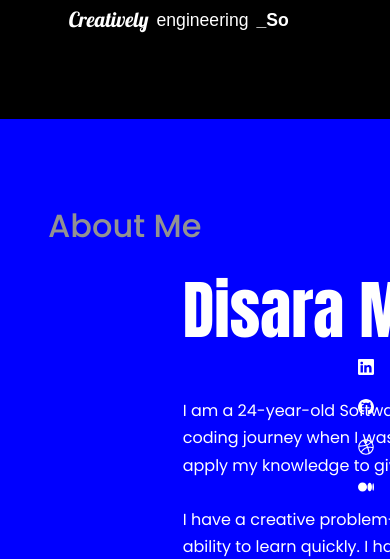
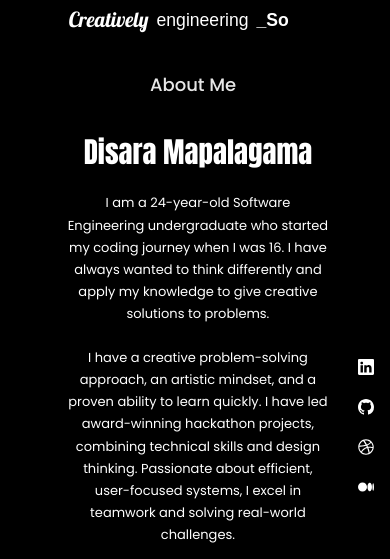
Before and after one commit to disara7/portfolio, a React (Create React App) app: page / in a window 390 px wide. Shown: the part 293-852 px from the top of the page. Built offline with nearby package versions, Linux system fonts and the light colour scheme.

Commit message:
about section

```diff
--- a/src/components/about/About.jsx
+++ b/src/components/about/About.jsx
@@ -69,7 +69,7 @@ const About = () => {
               I am a 24-year-old Software Engineering undergraduate who started my coding journey when I was 16. I have always wanted to think differently and apply my knowledge to give creative solutions to problems.
               <br /><br />I have a creative problem-solving approach, an artistic mindset, and a proven ability to learn quickly. I have led award-winning hackathon projects, combining technical skills and design thinking. Passionate about efficient, user-focused systems, I excel in teamwork and solving real-world challenges.
             </p>
-
+            <br />
             <h4 className='about__style fade-in'>Education:</h4>
             <ul className='educard fade-in about__style'>
               <li>BSc. (Hons) in Software Engineering - Sabaragamuwa University of Sri Lanka</li>
--- a/src/components/about/about.css
+++ b/src/components/about/about.css
@@ -1,26 +1,16 @@
 @import url('https://fonts.googleapis.com/css2?family=Anton&display=swap');
 
-.about h2{
-  margin-top: 0rem;
+.about{
+  left: 15%;
 }
 
-.about{
-  background-color: yellow;
-
-}
 .about__container {
     display: grid;
     grid-template-columns: 60% 35%;
     gap: 15%;
-
-}
-
-.photo {
-  display: none;
 }
 
 .fullname{
-    margin-top: -1.5rem;
     margin-bottom: 1rem;
     font-size: 4rem;
     font-family: 'Anton', sans-serif;
@@ -32,21 +22,13 @@
     color: white;
 }
 
-.number h2{
-  margin-top: 10rem;
-}
-
 .number__description {
-  margin-top: 3rem;
     font-size: 2rem;
     color: white;
 }
 
-
 .about__style {
-    margin-left: 10.2rem;
-    margin-bottom: 2rem;
-    width: 40rem;
+    width: 80%;
 }
 
 .about__style h4{
@@ -68,8 +50,6 @@
   margin-top: 2rem;
 }
 
-
-
 .cardd {
   width: 9rem;
   padding: 0.5rem; /* Adjust padding as needed */
@@ -83,12 +63,10 @@
 
 .cardsett{
   display: flex;
-  margin-left: 10rem;
   gap: 1.5rem;
 }
 
 .volunlogos {
-  margin-left: 10rem;
   display: flex;
   flex-wrap: wrap;
   gap: 10px;
@@ -105,7 +83,6 @@
   box-shadow: 0 4px 6px rgba(0, 0, 0, 0.1);
   width: min-content;
   align-content: center;
-  /* height: min-content; */
   height: 5.4rem;
 }
 
--- a/src/components/about/smalldevices.css
+++ b/src/components/about/smalldevices.css
@@ -1,16 +1,18 @@
 @media screen and (max-width: 600px) {
     .about{
-        background-color: blue;
+        /* background-color: blue; */
+        left: 12%;
+        margin-top: -4rem;
     }
-    /* .about__style{
-        width: 18rem;
+    .about__style{
+        width: 125%;
+        text-align: center;
         font-size: small;
 
     }
     .fullname{
-        font-size: 2rem;
+        font-size: 1.8rem;
     }
-
     .cardsett{
         gap: 0.5rem;
     }
@@ -20,11 +22,11 @@
         margin-top: 0;
         display: block;
     }
-
-    .number__description {
+    .cardd {
         font-size: small;
         text-align: center;
     }
+
 
     .volun{
         margin-left: 18rem;
@@ -38,14 +40,12 @@
         gap: 10px;
         justify-content: left;
       }
-
-
     .vlogos{
         width: 7rem;
     }
 
     .vlogos img{
         width: 5rem;
-    } */
+    }
 
 }
--- a/src/components/blog/blogresponsive.css
+++ b/src/components/blog/blogresponsive.css
@@ -5,10 +5,10 @@
         margin-bottom: 20rem;
     }
 
-    .section__title{
+    /* .section__title{
         text-align: center;
         margin-left: 3rem;
-    }
+    } */
 
     .blogcard{
         margin-left: 9rem;
--- a/src/components/header/cv.css
+++ b/src/components/header/cv.css
@@ -17,7 +17,7 @@
   cursor: pointer;
 }
 
-.btn_full {
+.cv .btn_full {
   background: rgba(255, 255, 255, 0.1);
   border: 1px solid rgba(255, 255, 255, 0.5);
   border-radius: 8px;
@@ -31,7 +31,7 @@
   border-color: rgba(255, 255, 255, 0.7);
 }
 
-.btn_icon {
+.cv .btn_icon {
   display: none;
   background: none;
   border: white;
--- a/src/components/header/cv.jsx
+++ b/src/components/header/cv.jsx
@@ -14,7 +14,7 @@ const Cv = () => {
       <a href={CV} download className='btn_icon'>
         <FiDownload size={24} />
       </a>
-      <a href="#contact" className='btn-icon'>
+      <a href="#contact" className='btn_icon'>
         <FiMail size={24} />
       </a>
     </div>
--- a/src/components/header/responsive.css
+++ b/src/components/header/responsive.css
@@ -1,7 +1,6 @@
 @media screen and (max-width: 600px) {
     header{
-        /* background-color: green; */
-        height: 45vh;
+        height: fit-content;
     }
     .fname {
         font-size: 6rem;
--- a/src/index.css
+++ b/src/index.css
@@ -189,7 +189,7 @@ html, body {
 .section__title {
     font-size: 2rem;
     text-align: left;
-    color: #929292;
+    color: rgba(255, 255, 255, 0.901);
   }
 
 
@@ -209,7 +209,7 @@ html, body {
 
 /*===========FOR RESPONSIVENESS (SMALL DEVICES)==============*/
 
-@media  screen and (max-width: 700px) {
+@media  screen and (max-width: 600px) {
     .container {
         width: var(--container-width-sm);
         /* background-color: red; */
@@ -221,9 +221,15 @@ html, body {
     }
 
     section {
-        margin-top: 2rem;
+        margin-top: 0rem;
     }
     #glow, .sparkle {
         display: none; /* Hide these elements on small screens */
     }
+
+    .section__title{
+        font-size: large;
+        text-align: center;
+        margin-left: -25%;
+    }
 }
```
